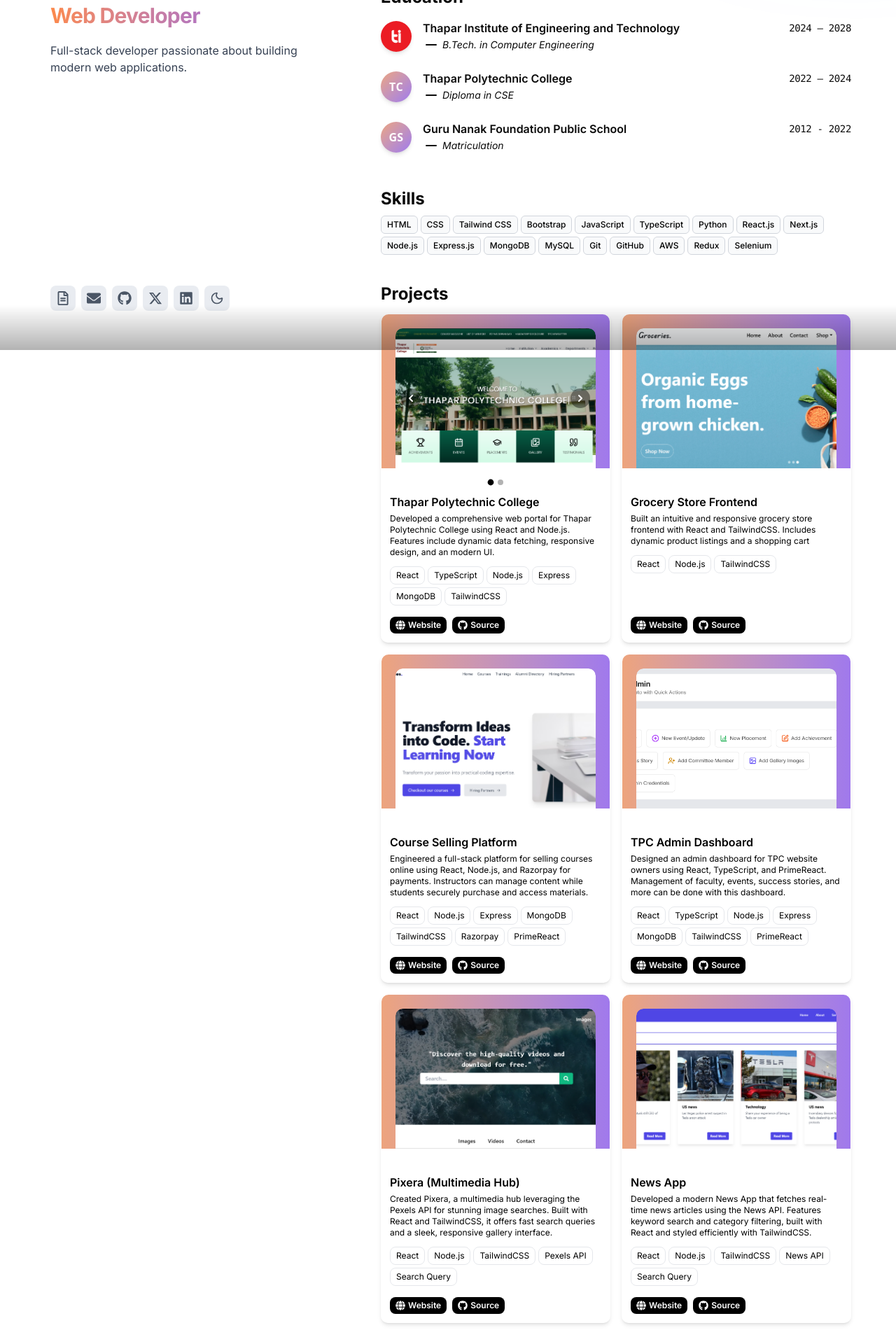
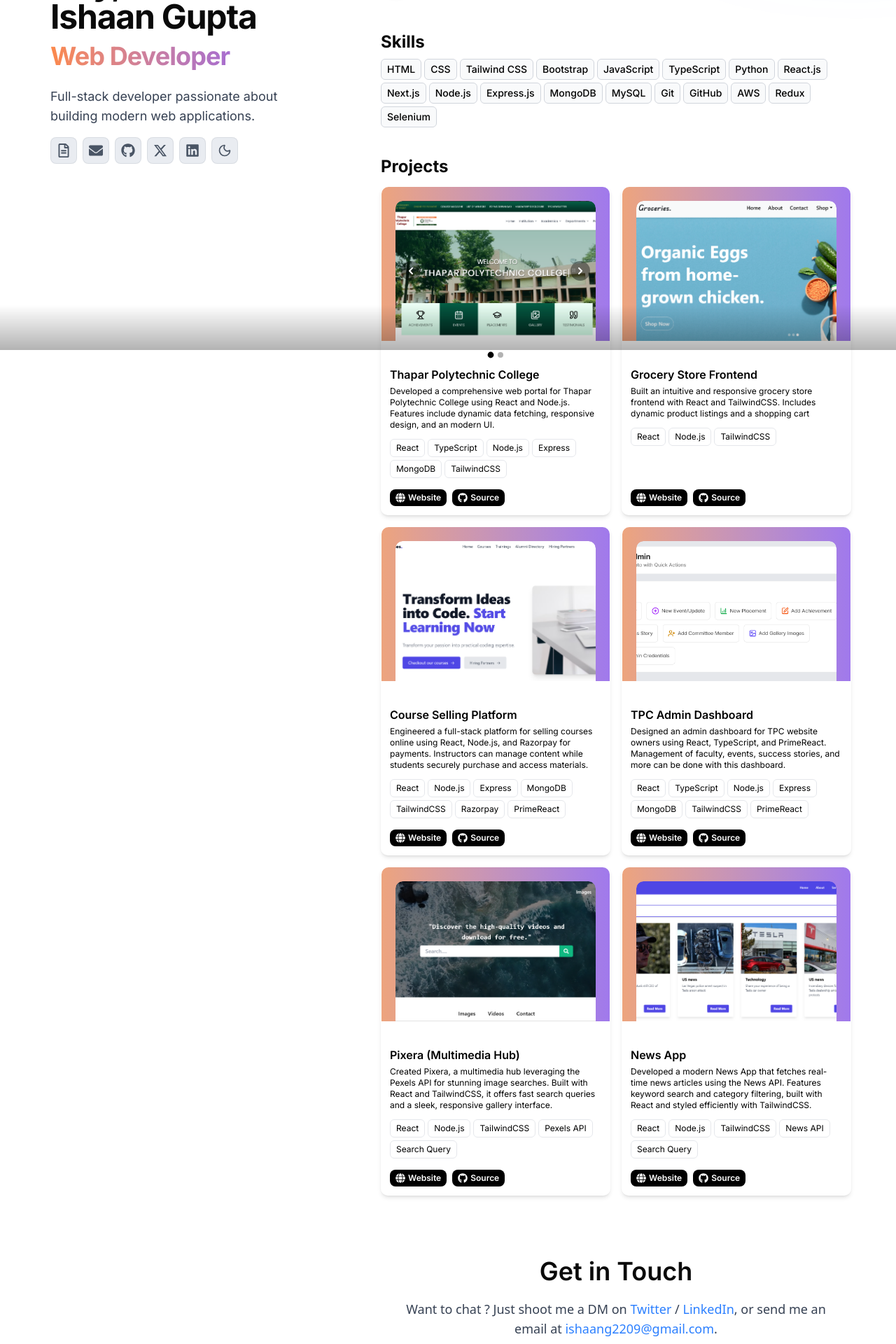
Before and after one commit to ishaangupta122/Portfolio-V2, a React (Vite) app: page / in a window 1280 px wide. Shown: the part 300-2220 px from the top of the page at 70% size. Built offline with nearby package versions, Linux system fonts and the light colour scheme; the HTML template or start-up script is replaced by a standard one.

Commit message:
Updated UI

```diff
--- a/src/components/about.tsx
+++ b/src/components/about.tsx
@@ -32,12 +32,12 @@
         <img
           src={DATA.about.image}
           alt={DATA.about.name}
-          className="w-32 h-32 object-cover rounded-full shadow-md shadow-black/30"
+          className="w-32 h-32 md:w-40 md:h-40 object-cover rounded-full shadow-md shadow-black/30"
         />
       </Item>
 
       {/* Text */}
-      <div className="flex flex-col gap-2">
+      <div className="mt-5 flex flex-col gap-3">
         <Item>
           <div className="flex flex-col text-5xl inter-bold tracking-tight">
             <span>Hey, I'm </span>
@@ -46,7 +46,7 @@
         </Item>
         <Item>
           <div
-            className={`text-3xl inter-bold tracking-tight bg-gradient-to-r bg-clip-text text-transparent ${
+            className={`text-4xl inter-bold tracking-tight bg-gradient-to-r bg-clip-text text-transparent ${
               theme === "dark"
                 ? "from-[#3be6f6] to-[#093adc]"
                 : "from-[#fc894a] to-[#8548ff]"
@@ -56,7 +56,7 @@
         </Item>
         <Item>
           <p
-            className={`text-base inter-regular mt-3 ${
+            className={`text-lg inter-regular mt-3 ${
               theme === "dark" ? "text-gray-300" : "text-gray-700"
             }`}>
             {DATA.about.description}
@@ -65,7 +65,7 @@
       </div>
 
       {/* Social Bar */}
-      <Item className="mt-auto">
+      <Item className="">
         <SocialBar />
       </Item>
     </Container>
--- a/src/components/contact.tsx
+++ b/src/components/contact.tsx
@@ -8,32 +8,32 @@
   return (
     <section className="flex flex-col items-center justify-center py-12 px-4 text-center max-w-2xl mx-auto">
       <ScrollAnimation>
-        <h2 className="text-5xl inter-bold mb-5">Get in Touch</h2>
+        <h2 className="text-4xl inter-semibold mb-5">Get in Touch</h2>
       </ScrollAnimation>
       <ScrollAnimation>
         <div
-          className={`text-lg inter-medium mb-4 ${
-            theme === "dark" ? "text-gray-300" : "text-gray-700"
+          className={`md:text-lg mb-4 ${
+            theme === "dark" ? "text-gray-200" : "text-gray-700"
           }`}>
           Want to chat ? Just shoot me a DM on{" "}
           <Link
             to={DATA.contact.twitter}
             target="_blank"
-            className="text-blue-500 hover:underline">
+            className="font-medium text-blue-500 hover:underline">
             Twitter
           </Link>{" "}
           /{" "}
           <Link
             to={DATA.contact.linkedin}
             target="_blank"
-            className="text-blue-500 hover:underline">
+            className="font-medium text-blue-500 hover:underline">
             LinkedIn
           </Link>
           , or send me an email at{" "}
           <Link
             to={`mailto:${DATA.contact.mail}`}
             target="_blank"
-            className="text-blue-500 hover:underline">
+            className="font-medium text-blue-500 hover:underline">
             {DATA.contact.mail}
           </Link>
           .
--- a/src/components/education.tsx
+++ b/src/components/education.tsx
@@ -36,17 +36,17 @@
               </div>
               <div className="flex flex-col w-full p-0">
                 <div className="flex flex-col md:flex-row md:justify-between justify-start md:items-center gap-1">
-                  <h3 className="inter-semibold text-base transition-transform duration-300 ease-in-out group-hover:translate-x-1">
+                  <h3 className="inter-medium text-base transition-transform duration-300 ease-in-out group-hover:translate-x-1">
                     {edu.institution}
                   </h3>
                   <span
-                    className={`text-sm font-mono ${
+                    className={`text-sm font-mono tracking-tight ${
                       theme === "dark" ? "text-gray-400" : "text-dark-500"
                     } uppercase tracking-tight`}>
                     {edu.period}
                   </span>
                 </div>
-                <p className="text-sm inter-regular italic flex items-center justify-start gap-1 md:mt-0 mt-1 transition-transform duration-300 ease-in-out group-hover:translate-x-1">
+                <p className="text-sm inter-regular flex items-center justify-start gap-1 md:mt-0 mt-1 transition-transform duration-300 ease-in-out group-hover:translate-x-1">
                   <Minus /> {edu.degree}
                 </p>
               </div>
--- a/src/components/experience.tsx
+++ b/src/components/experience.tsx
@@ -59,7 +59,7 @@
                       {exp.company}
                     </span>
                     <span
-                      className={`text-sm font-mono  ${
+                      className={`text-sm font-mono tracking-tight ${
                         theme === "dark" ? "text-gray-400" : "text-dark-500"
                       } uppercase tracking-tight`}>
                       {exp.period}
@@ -71,7 +71,7 @@
                         ? "[&>svg]:text-white"
                         : "[&>svg]:text-black"
                     }`}>
-                    <div className="inter-regular flex items-center justify-center gap-1 transition-transform duration-300 ease-in-out hover:translate-x-1 italic">
+                    <div className="inter-regular flex items-center justify-center gap-1 transition-transform duration-300 ease-in-out hover:translate-x-1">
                       <Minus /> {exp.role}
                       <FaCheckCircle className="ml-1 w-3 h-3 text-green-500" />
                     </div>
--- a/src/components/footer.tsx
+++ b/src/components/footer.tsx
@@ -3,7 +3,7 @@
 
 export default function Footer() {
   return (
-    <footer className="text-center text-sm inter-regular tracking-tighter text-gray-700 dark:text-gray-400">
+    <footer className="text-center text-sm inter-regular tracking-tighter text-gray-700 dark:text-gray-300">
       <p>
         &copy; 2025 - All rights reserved. Made with
         <span className="animate-pulse cursor-pointer"> ❤️ </span> by{" "}
--- a/src/components/profile.tsx
+++ b/src/components/profile.tsx
@@ -4,7 +4,7 @@
 export default function Profile() {
   return (
     <div className="container mx-auto">
-      <div className="flex flex-col lg:px-10 lg:flex-row w-full h-full">
+      <div className="flex flex-col md:px-10 lg:flex-row w-full h-full">
         <AboutSection />
         <Resume />
       </div>
--- a/src/components/projects.tsx
+++ b/src/components/projects.tsx
@@ -114,7 +114,7 @@
         <h3 className="text-base inter-semibold my-1">{project.title}</h3>
         <p
           className={`${
-            theme === "dark" ? "text-gray-400" : "text-dark-600"
+            theme === "dark" ? "text-gray-300" : "text-dark-600"
           } text-xs inter-regular mb-3`}>
           {project.description}
         </p>
@@ -125,9 +125,9 @@
               key={i}
               className={`${
                 theme === "dark"
-                  ? "bg-slate-900 border-slate-800 text-white"
+                  ? "bg-slate-800 border-slate-700 text-white"
                   : "bg-white border-gray-200 text-black"
-              } px-2 py-1 rounded-md text-xs border inter-regular`}>
+              } px-2 py-1 rounded-sm text-xs border inter-regular`}>
               {tech}
             </span>
           ))}
--- a/src/components/resume.tsx
+++ b/src/components/resume.tsx
@@ -1,5 +1,5 @@
 import Projects from "@/components/projects";
-import Experience from "@/components/experience";
+// import Experience from "@/components/experience";
 import Education from "@/components/education";
 import Skills from "@/components/skills";
 import Contact from "./contact";
@@ -13,7 +13,7 @@
   return (
     <main className="w-full lg:ml-auto lg:w-[60%] px-6 py-14 max-w-3xl lg:mb-10">
       <div className="space-y-10">
-        <Experience />
+        {/* <Experience /> */}
         <Education />
         <Skills />
         <Projects />
--- a/src/components/skills.tsx
+++ b/src/components/skills.tsx
@@ -19,9 +19,9 @@
               <div
                 className={`${
                   theme === "dark"
-                    ? "bg-slate-900 border-slate-800 text-white shadow-none"
+                    ? "bg-slate-800 border-slate-700 text-white shadow-none"
                     : "bg-gray-50 border-gray-300 text-black"
-                } px-2 py-1 rounded-sm text-xs font-medium border bg-gradient-to-br cursor-pointer hover:scale-105 transition-all duration-200 inter-medium`}>
+                } px-2 py-1 rounded-sm text-sm border bg-gradient-to-br cursor-pointer hover:scale-105 transition-all duration-200 inter-medium`}>
                 <span>{skill.name}</span>
               </div>
             </FadeBlurStaggerItem>
--- a/src/components/socials.tsx
+++ b/src/components/socials.tsx
@@ -21,10 +21,10 @@
               <Link
                 to={social.url}
                 target="_blank"
-                className={`p-2 rounded-md backdrop-blur-lg hover:-translate-y-1 transition-all duration-200 ${
+                className={`p-2 rounded-md backdrop-blur-lg hover:-translate-y-1 transition-all duration-200 border ${
                   theme === "dark"
-                    ? "bg-black/30 text-gray-300 hover:text-white"
-                    : "bg-slate-400/20 text-gray-600 hover:text-black"
+                    ? "bg-slate-800 border-gray-300/10 text-gray-300 hover:text-white"
+                    : "bg-slate-400/20 border-gray-600/10 text-gray-600 hover:text-black"
                 }`}>
                 {social.icon && <social.icon className="h-5 w-5" />}
               </Link>
--- a/src/components/theme-toggle.tsx
+++ b/src/components/theme-toggle.tsx
@@ -18,10 +18,10 @@
   return (
     <button
       onClick={toggleTheme}
-      className={`p-2 rounded-md backdrop-blur-lg cursor-pointer hover:-translate-y-1 transition-all duration-200  ${
+      className={`p-2 rounded-md backdrop-blur-lg cursor-pointer hover:-translate-y-1 transition-all duration-200 border ${
         theme === "dark"
-          ? "bg-black/30 text-gray-300 hover:text-white"
-          : "bg-slate-400/20 text-gray-600 hover:text-black"
+          ? "bg-slate-800 border-gray-300/10 text-gray-300 hover:text-white"
+          : "bg-slate-400/20 border-gray-600/10 text-gray-600 hover:text-black"
       }`}
       disabled={isRotating}>
       {theme === "dark" ? (
```
Also changed, not shown: 1 other file (tests, documents, lock files or other folders).
